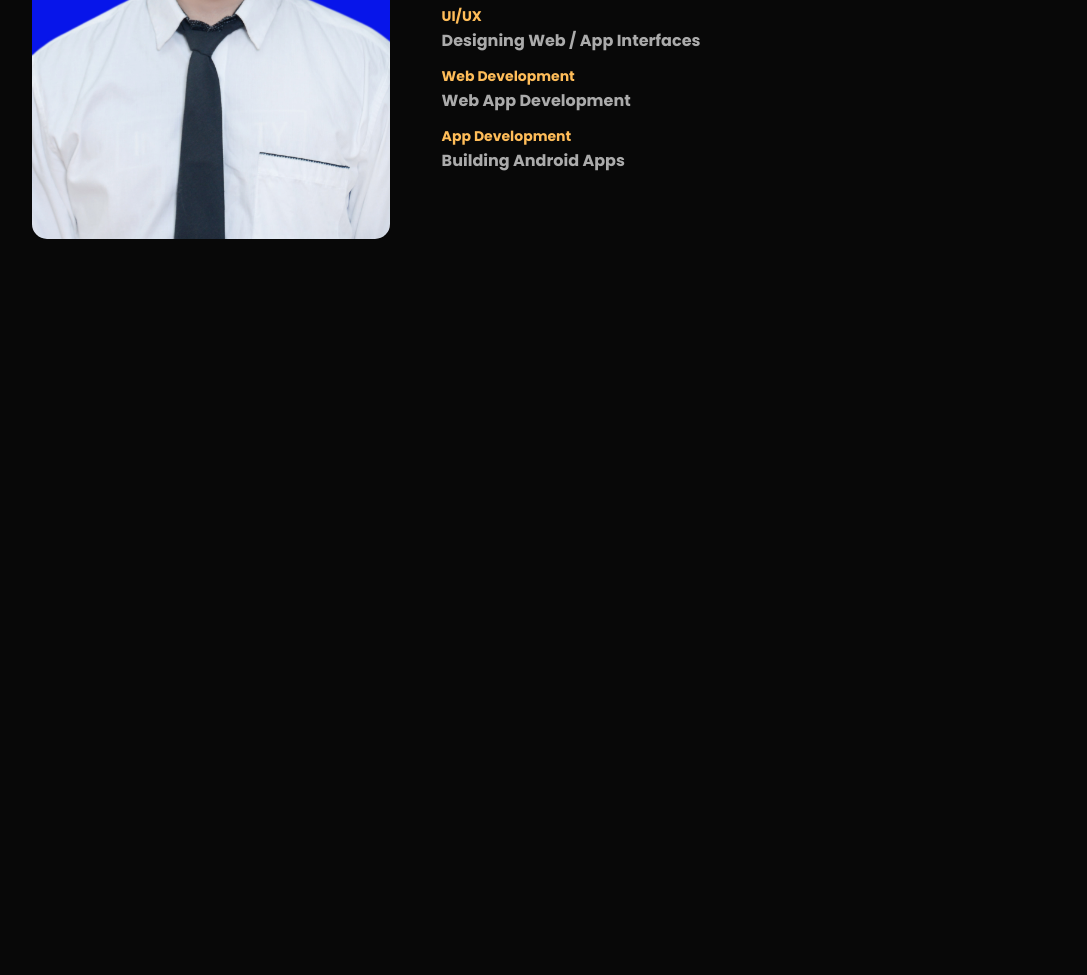
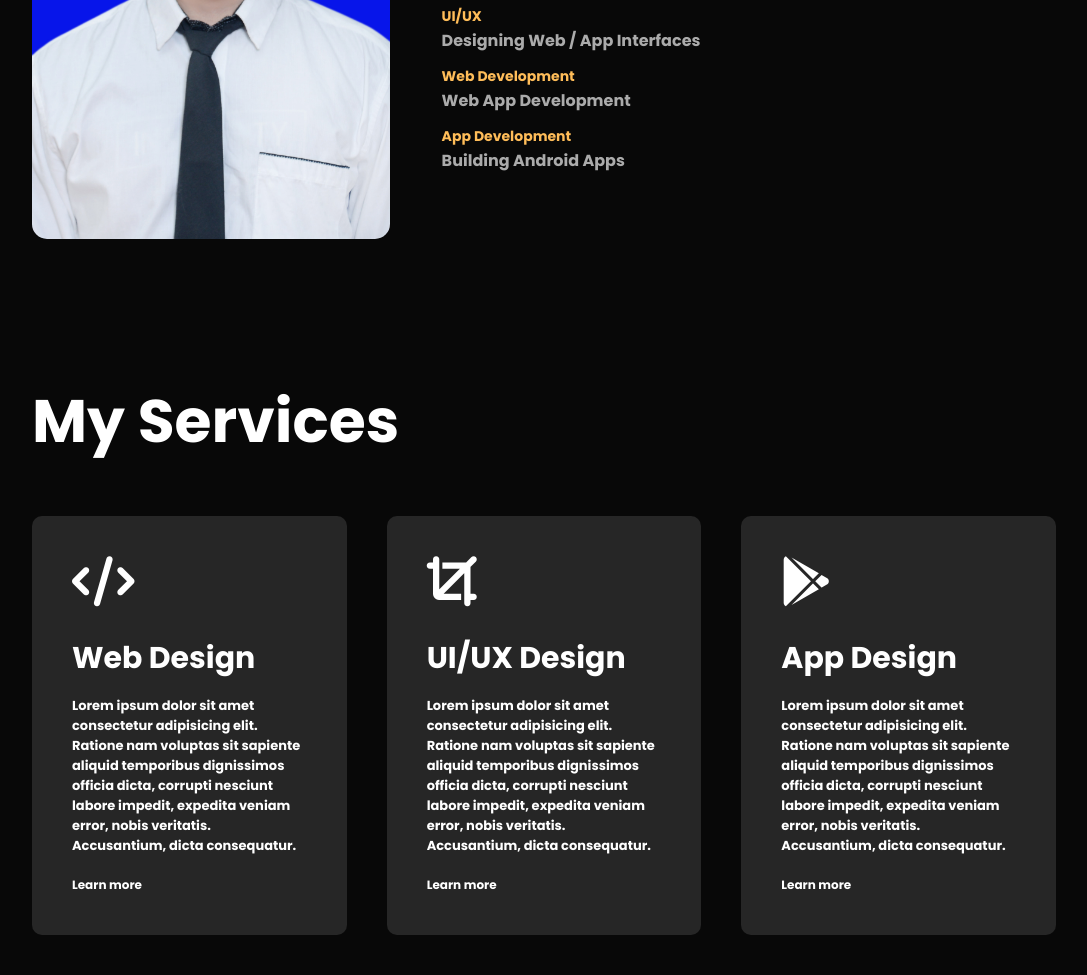
Before and after one commit to sakanusiw/sakanusiw.github.io, a plain HTML site: page index.html in a window 1280 px wide. Shown: the part 1189-2164 px from the top of the page, without its empty margins (96-1183 px from the left). Before the commit the page ends 1525 px from the top, so only its background shows below. Drawn offline with Linux system fonts and the light colour scheme; a script that the page names is missing.

Commit message:
Add Services and icons

```diff
--- a/index.html
+++ b/index.html
@@ -6,6 +6,10 @@
     <meta name="viewport" content="width=device-width, initial-scale=1.0" />
     <title>Saka's Portfolio</title>
     <link rel="stylesheet" href="styles.css" />
+    <script
+      src="https://kit.fontawesome.com/d65d21ccfc.js"
+      crossorigin="anonymous"
+    ></script>
     <style>
       @import url("https://fonts.googleapis.com/css2?family=Poppins:wght@700&display=swap");
     </style>
@@ -86,6 +90,47 @@
         </div>
       </div>
     </div>
+    <!-- services -->
+    <div id="services">
+      <div class="container">
+        <h1 class="sub-title">My Services</h1>
+        <div class="services-list">
+          <div>
+            <i class="fa-solid fa-code"></i>
+            <h2>Web Design</h2>
+            <p>
+              Lorem ipsum dolor sit amet consectetur adipisicing elit. Ratione
+              nam voluptas sit sapiente aliquid temporibus dignissimos officia
+              dicta, corrupti nesciunt labore impedit, expedita veniam error,
+              nobis veritatis. Accusantium, dicta consequatur.
+            </p>
+            <a href="#">Learn more</a>
+          </div>
+          <div>
+            <i class="fa-solid fa-crop"></i>
+            <h2>UI/UX Design</h2>
+            <p>
+              Lorem ipsum dolor sit amet consectetur adipisicing elit. Ratione
+              nam voluptas sit sapiente aliquid temporibus dignissimos officia
+              dicta, corrupti nesciunt labore impedit, expedita veniam error,
+              nobis veritatis. Accusantium, dicta consequatur.
+            </p>
+            <a href="#">Learn more</a>
+          </div>
+          <div>
+            <i class="fa-brands fa-google-play"></i>
+            <h2>App Design</h2>
+            <p>
+              Lorem ipsum dolor sit amet consectetur adipisicing elit. Ratione
+              nam voluptas sit sapiente aliquid temporibus dignissimos officia
+              dicta, corrupti nesciunt labore impedit, expedita veniam error,
+              nobis veritatis. Accusantium, dicta consequatur.
+            </p>
+            <a href="#">Learn more</a>
+          </div>
+        </div>
+      </div>
+    </div>
     <script src="script.js"></script>
   </body>
 </html>
--- a/styles.css
+++ b/styles.css
@@ -158,3 +158,42 @@ nav ul li a:hover::after {
 .tab-contents.active-tab {
   display: block;
 }
+
+/* services */
+#services {
+  padding: 30px 0;
+}
+
+.services-list {
+  display: grid;
+  grid-template-columns: repeat(auto-fit, minmax(250px, 1fr));
+  grid-gap: 40px;
+  margin-top: 50px;
+}
+
+.services-list div {
+  background: #262626;
+  padding: 40px;
+  font-size: 13px;
+  font-weight: 300;
+  border-radius: 10px;
+}
+
+.services-list div i {
+  font-size: 50px;
+  margin-bottom: 30px;
+}
+
+.services-list div h2 {
+  font-size: 30px;
+  font-weight: 500;
+  margin-bottom: 15px;
+}
+
+.services-list div a {
+  text-decoration: none;
+  color: white;
+  font-size: 12px;
+  margin-top: 20px;
+  display: inline-block;
+}
```
